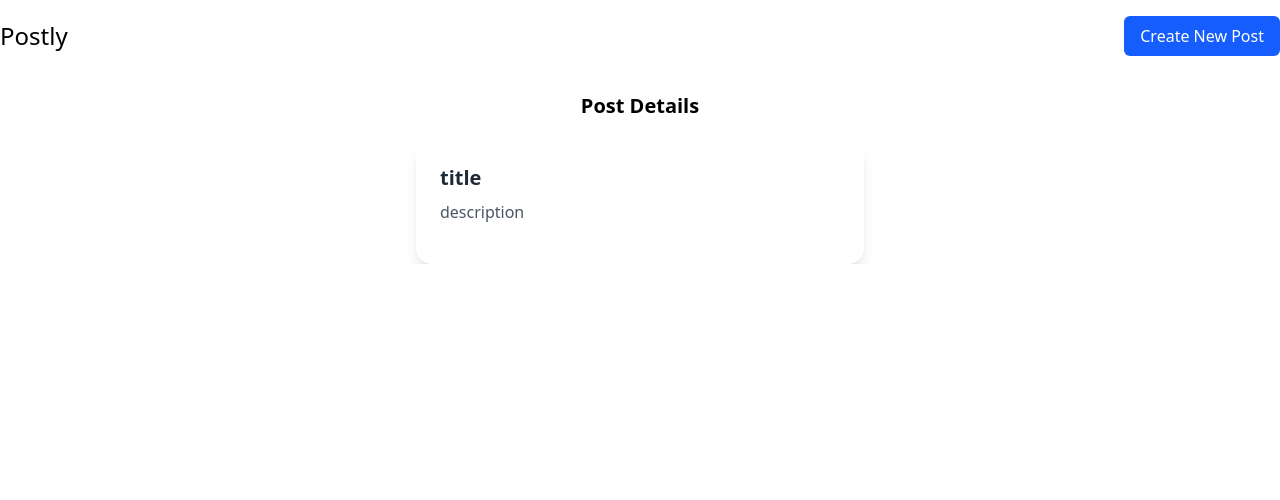
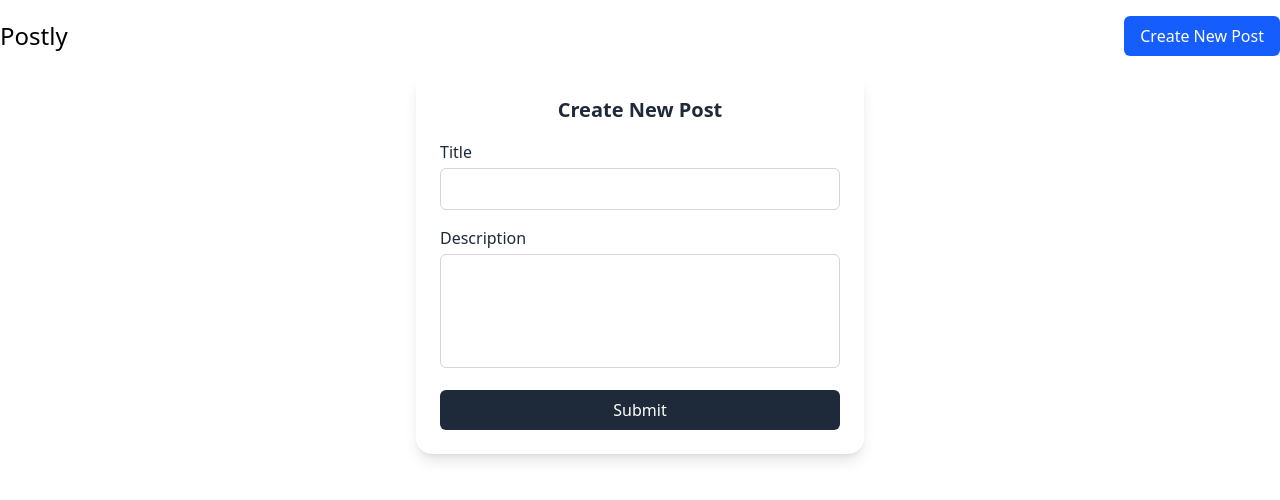
Before and after one commit to MuhammedMostafaSalem/Postly, a Next.js app: page /createPost in a window 1280 px wide. Shown: the top 500 px of the page. Built offline with nearby package versions, Linux system fonts and the light colour scheme.

Commit message:
Craete Add post page

```diff
--- /dev/null
+++ b/app/createPost/page.js
@@ -0,0 +1,55 @@
+import React from 'react'
+
+const CreatePost = () => {
+    return (
+        <form
+            className="bg-white
+            dark:bg-gray-900
+            text-gray-800
+            dark:text-white
+            shadow-lg
+            rounded-2xl
+            p-6
+            max-w-md
+            w-full
+            mx-auto"
+        >
+            <h2 className="text-xl font-semibold mb-4 text-center">Create New Post</h2>
+
+            <div className="mb-4">
+            <label htmlFor="name" className="block mb-1 font-medium">
+                Title
+            </label>
+            <input
+                type="text"
+                name="title"
+                id="title"
+                className="w-full p-2 rounded-md border border-gray-300 focus:outline-none focus:ring-2 focus:ring-gray-900"
+                required
+            />
+            </div>
+
+            <div className="mb-4">
+                <label htmlFor="description" className="block mb-1 font-medium">
+                    Description
+                </label>
+                <textarea
+                    name="description"
+                    id="description"
+                    rows="4"
+                    className="w-full p-2 rounded-md border border-gray-300 focus:outline-none focus:ring-2 focus:ring-gray-900 resize-none"
+                    required
+                />
+            </div>
+
+            <button
+            type="submit"
+            className="w-full bg-gray-800 text-white py-2 rounded-md hover:bg-gray-700 transition"
+            >
+            Submit
+            </button>
+        </form>
+    )
+}
+
+export default CreatePost
```
